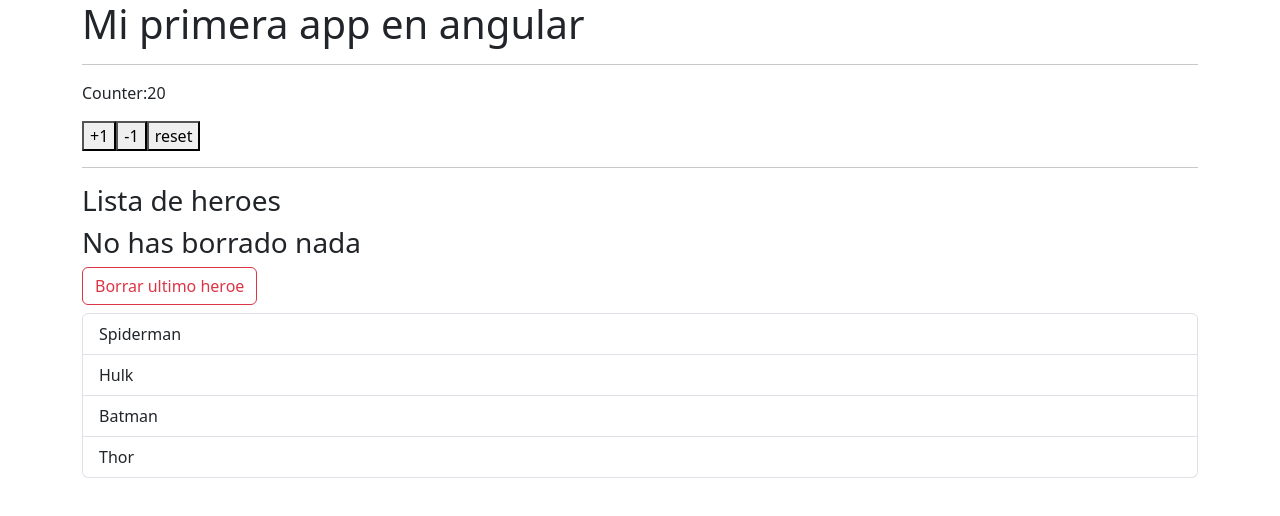
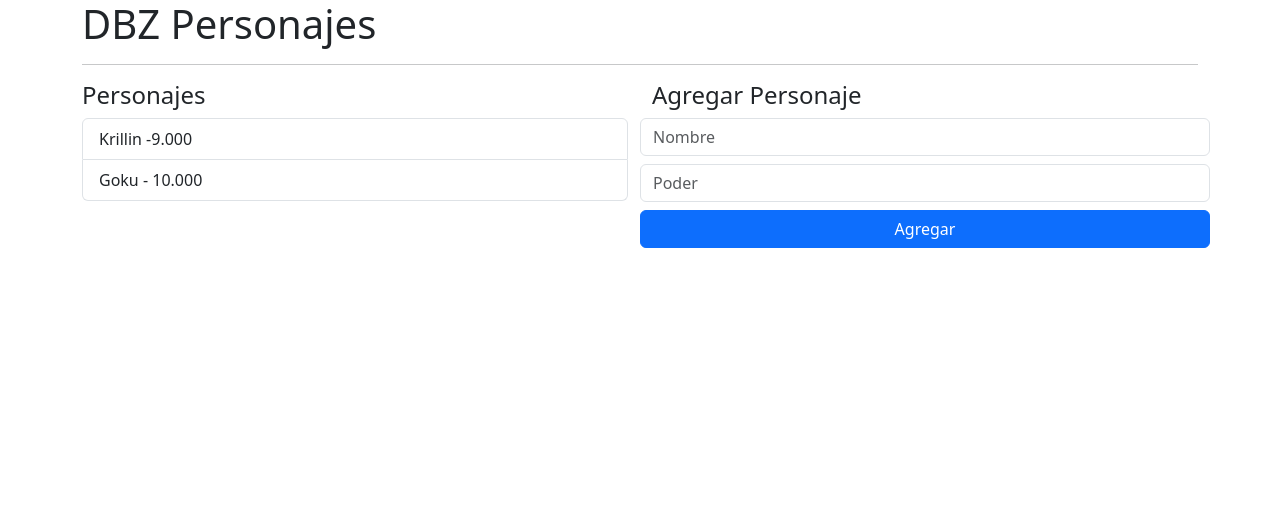
Before and after one commit to RodolfoLL/App-basica-en-Angular, an Angular app: page / in a window 1280 px wide. Shown: the top 516 px of the page. Built offline with nearby package versions, Linux system fonts and the light colour scheme.

Commit message:
module dbz and components

```diff
--- a/src/app/app.component.html
+++ b/src/app/app.component.html
@@ -1,5 +1,6 @@
-<h1>{{title}}</h1>
-<hr/>
-<app-counter></app-counter>
+<!-- <h1>{{title}}</h1>
+<hr/> -->
+<!-- <app-counter></app-counter> -->
 <!-- <app-heroes-heroe></app-heroes-heroe> -->
-<app-heroes-list></app-heroes-list>
+<!-- <app-heroes-list></app-heroes-list> -->
+<app-main-page-dbz></app-main-page-dbz>
--- a/src/app/app.module.ts
+++ b/src/app/app.module.ts
@@ -4,6 +4,7 @@ import { HeroesModule } from './heroes/heroes.module';
 
 import { AppComponent } from './app.component';
 import { CounterModule } from './counter/counter.module';
+import { DbzModule } from './dbz/dbz.module';
 
 
 @NgModule({
@@ -13,7 +14,8 @@ import { CounterModule } from './counter/counter.module';
   imports: [
     BrowserModule,
     HeroesModule,
-    CounterModule
+    CounterModule,
+    DbzModule
   ],
   providers: [],
   bootstrap: [AppComponent]
--- /dev/null
+++ b/src/app/dbz/components/add-character/add-character.component.html
@@ -0,0 +1,6 @@
+<h4>Agregar Personaje</h4>
+<form class="row">
+  <input type="text" placeholder="Nombre" class="form-control mb-2" />
+  <input type="number" placeholder="Poder" class="form-control mb-2" />
+  <button type="submit" class="btn btn-primary">Agregar</button>
+</form>
--- /dev/null
+++ b/src/app/dbz/components/list/list.component.html
@@ -0,0 +1,5 @@
+<h4>Personajes</h4>
+<ul class="list-group">
+  <li class="list-group-item">Krillin -9.000</li>
+  <li class="list-group-item">Goku - 10.000</li>
+</ul>
--- /dev/null
+++ b/src/app/dbz/pages/main-page.component.html
@@ -0,0 +1,11 @@
+<h1>DBZ Personajes</h1>
+<hr>
+<div class="row">
+  <div class="col">
+    <dbz-list></dbz-list>
+
+  </div>
+  <div class="col">
+    <dbz-add-character></dbz-add-character>
+  </div>
+</div>
```
Also changed, not shown: src/app/dbz/components/add-character/add-character.component.ts (added, +10 -0 lines), src/app/dbz/components/list/list.component.ts (added, +10 -0 lines), src/app/dbz/dbz.module.ts (added, +22 -0 lines), src/app/dbz/pages/main-page.component.ts (added, +10 -0 lines), src/app/dbz/components/add-character/add-character.component.css (added), src/app/dbz/components/list/list.component.css (added).
